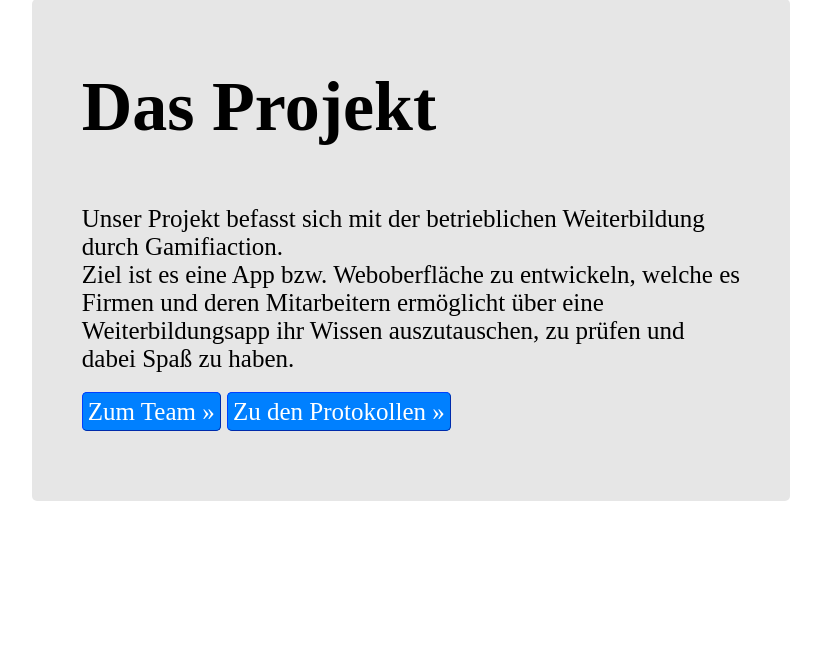
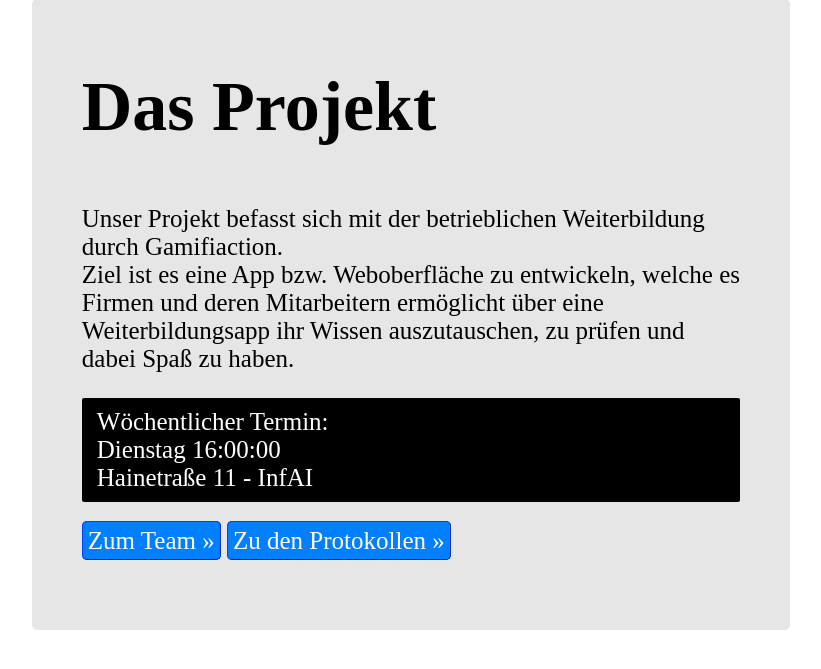
Before and after one commit to ch-schlecht/cz17a, a PHP site: page /projekt.php in a window 1280 px wide. Shown: the part 101-770 px from the top of the page, without its empty margins (229-1050 px from the left). Run offline with PHP 8.4, Linux system fonts and the light colour scheme; some libraries are stand-ins or nearby versions.

Commit message:
added weekly meetings to website

```diff
--- a/public_html/projekt.php
+++ b/public_html/projekt.php
@@ -15,6 +15,11 @@ include 'header.php';
             Ziel ist es eine App bzw. Weboberfl&auml;che zu entwickeln, welche es Firmen und deren Mitarbeitern erm&ouml;glicht &uuml;ber eine
             Weiterbildungsapp ihr Wissen auszutauschen, zu pr&uuml;fen und dabei Spa&szlig; zu haben.</p>
 
+
+            <p class="black-box">W&ouml;chentlicher Termin: <br/> Dienstag 16:00:00 <br/> Hainetra&szlig;e 11 - InfAI</p>
+
+
+
             <p><a href="team.php" role="button">Zum Team &raquo;</a>
             <a href="protokolle.php" role="button">Zu den Protokollen &raquo;</a></p>
 
```
